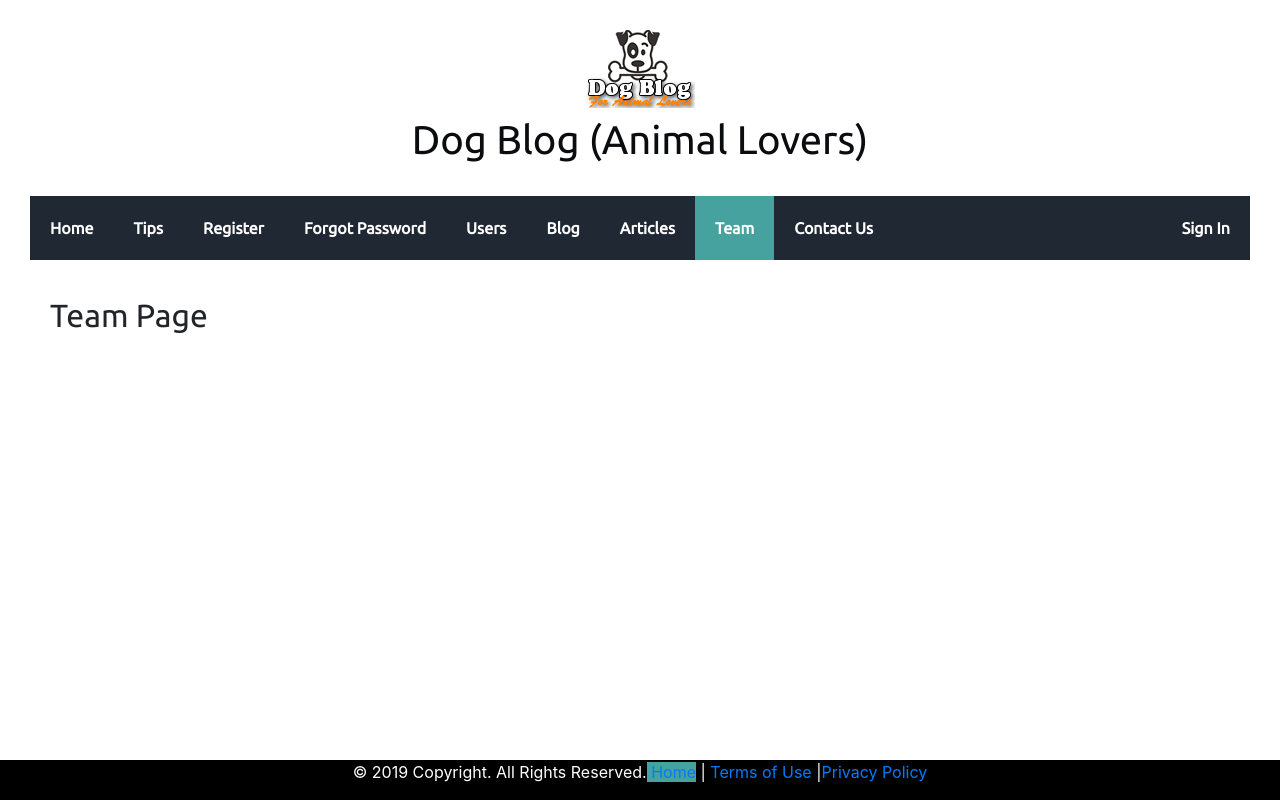
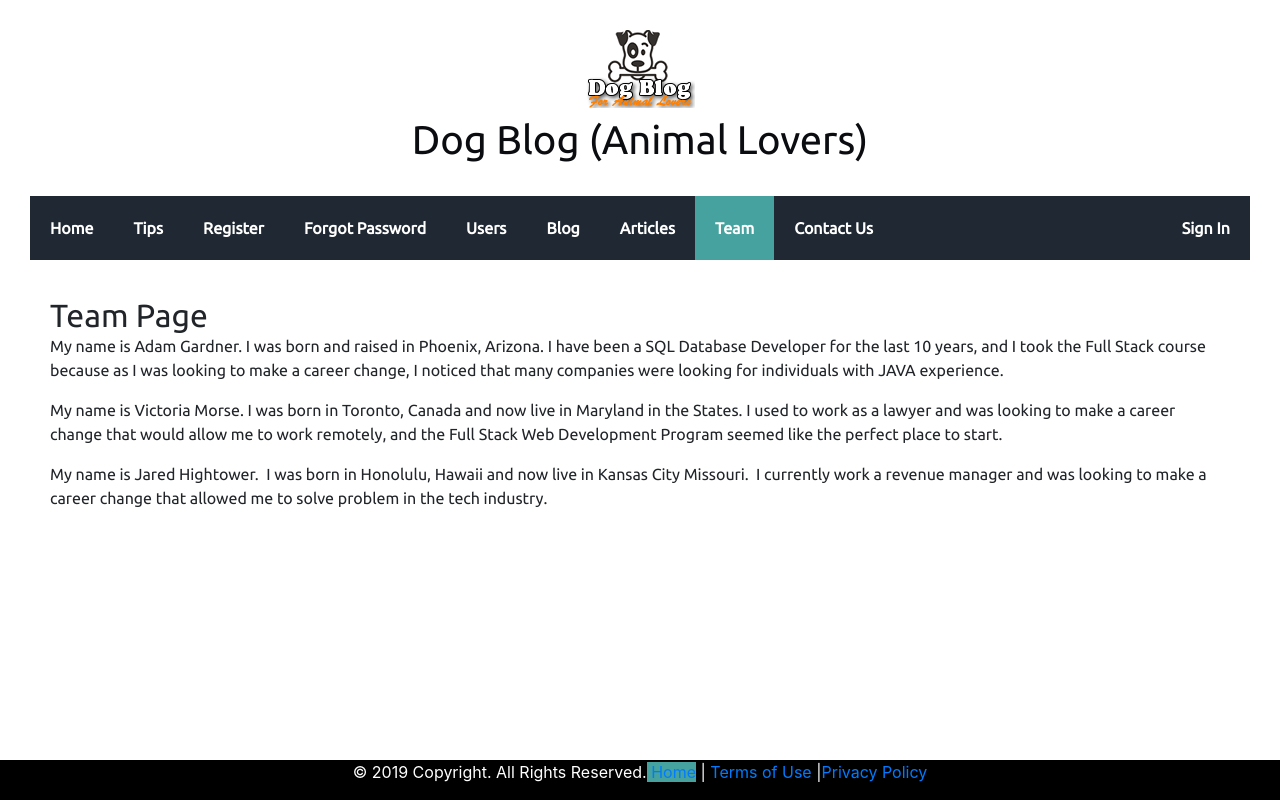
Before and after one commit to Woz-U-Group-Projects/team-asgard, a React (Create React App) app in the folder client-react/: page /#/team in a window 1280 px wide. Built offline with nearby package versions, Linux system fonts and the light colour scheme.

Commit message:
Got page to render: Checking into DEV a working addition

```diff
--- a/client-react/src/Team.js
+++ b/client-react/src/Team.js
@@ -5,6 +5,13 @@ class Team extends Component {
     return (
       <div>
         <h2>Team Page</h2>
+        <a href="https://scontent.fphx1-2.fna.fbcdn.net/v/t1.0-9/52598446_10210903075891787_6896447043229712384_o.jpg?_nc_cat=105&_nc_oc=AQmpHe5zXQALGibz75WyxSMWmWa5z0lPq5OIu42FwuAoC976r6Hje_uaLG6D_Z7H0eI&_nc_ht=scontent.fphx1-2.fna&oh=02c542d925814f331a6e46e5800bb938&oe=5E605CE9"></a>
+        <p>My name is Adam Gardner.  I was born and raised in Phoenix, Arizona.  I have been a SQL Database Developer for the last 10 years, and I took the Full Stack course because as I was looking to make a career change, I noticed that many companies were looking for individuals with JAVA experience.</p>
+        <a href="https://www.publicdomainpictures.net/en/view-image.php?image=60516&picture=sleeping-puppy-1"></a>
+        <p>My name is Victoria Morse.  I was born in Toronto, Canada and now live in Maryland in the States.  I used to work as a lawyer and was looking to make a career change that would allow me to work remotely, and the Full Stack Web Development Program seemed like the perfect place to start.</p>
+        <a href="https://c1.staticflickr.com/3/2694/4391771797_8847eec70b_b.jpg"></a>
+        <p>My name is Jared Hightower.  I was born in Honolulu, Hawaii and now live in Kansas City Missouri.  I currently work a revenue manager and was looking to make a career change that allowed me to solve problem in the tech industry.</p>
+
 
       </div>
     );
```
Also changed, not shown: 1 other file (tests, documents, lock files or other folders).
